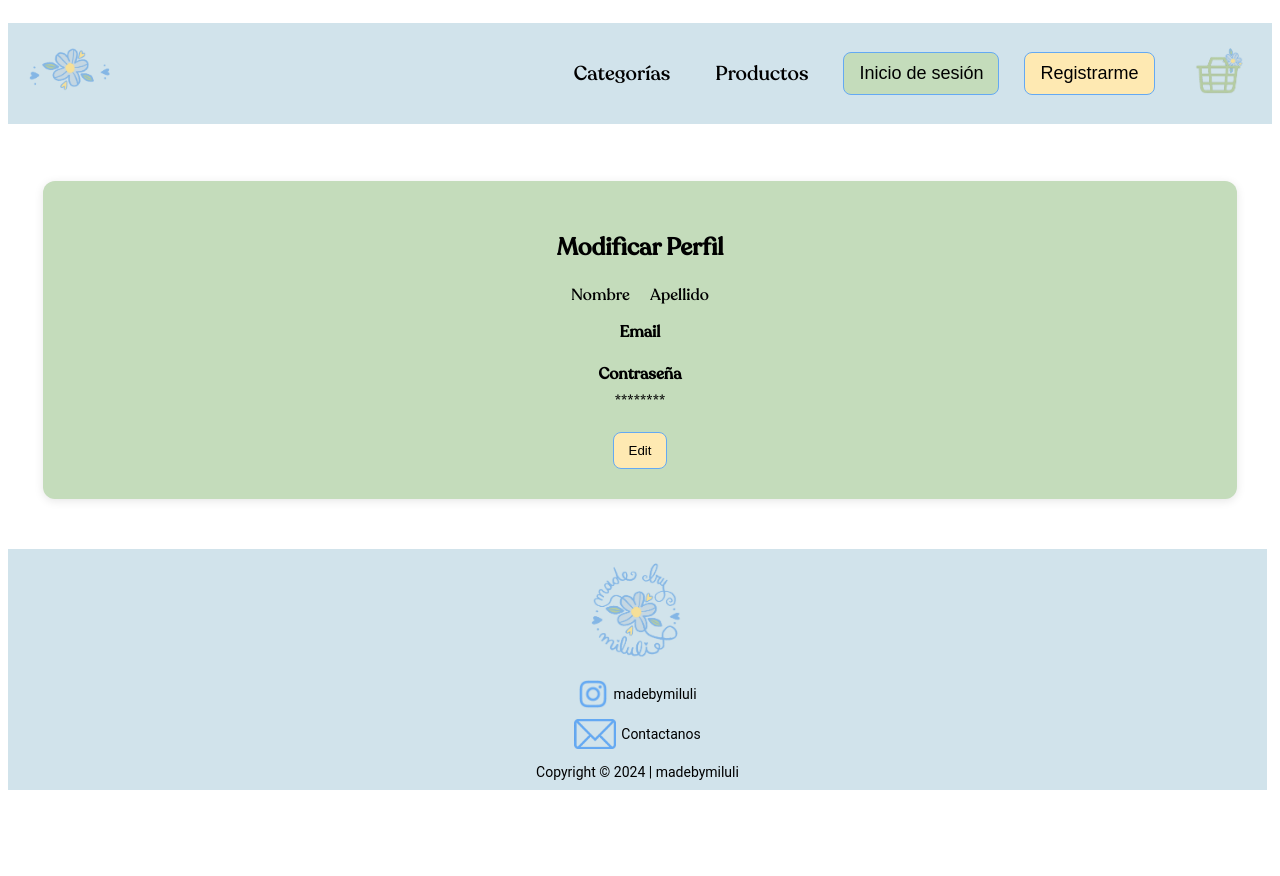
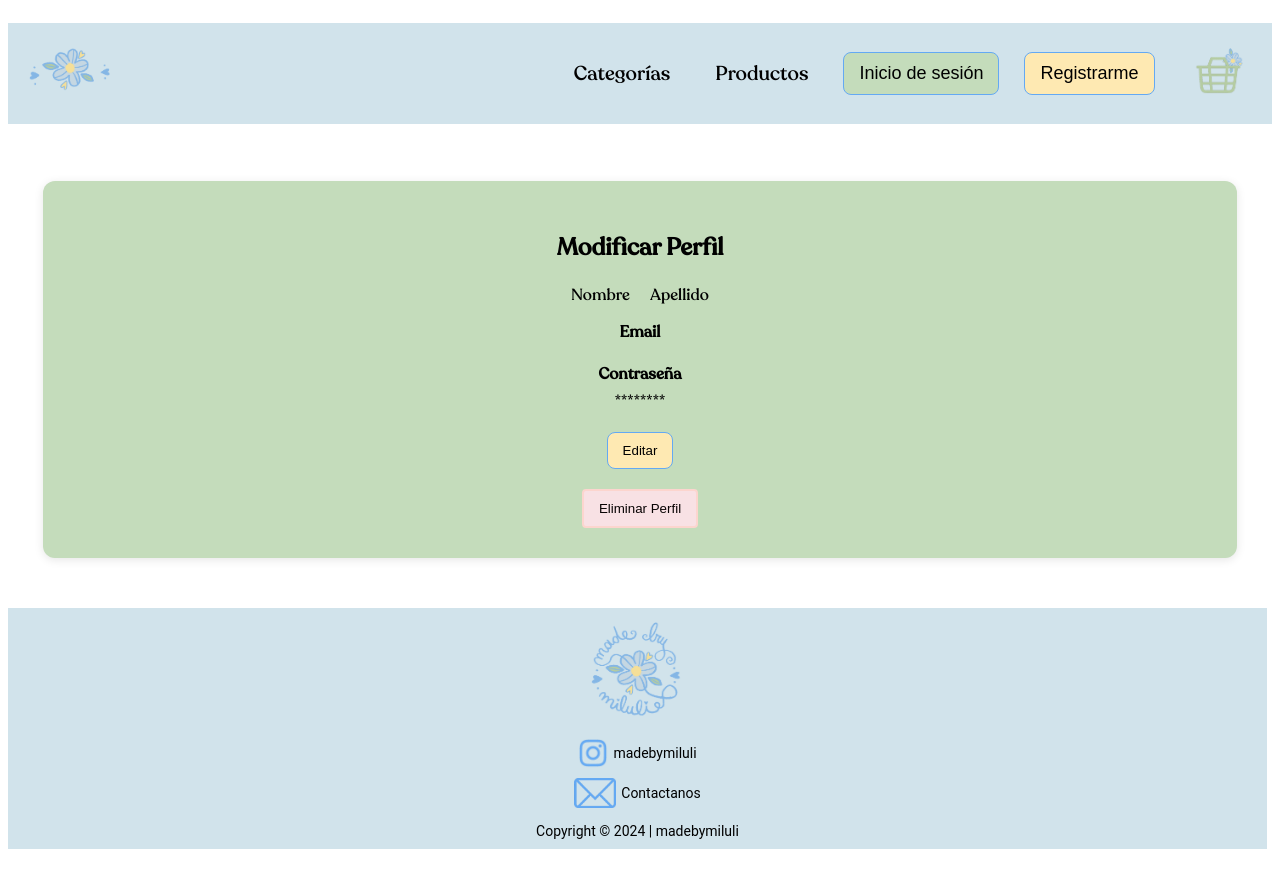
Before and after one commit to AceiteDeOliva/TPFinalMadeByMiluli, an Angular app in the folder e-commerce/: page /profile in a window 1280 px wide. Before the commit the page ends 817 px from the top, so only its background shows below. Built offline with nearby package versions, Linux system fonts and the light colour scheme.

Commit message:
Moved delete profile button
from manage users to profile-update-form

```diff
--- a/e-commerce/src/app/component/manage-users/manage-users.component.css
+++ b/e-commerce/src/app/component/manage-users/manage-users.component.css
@@ -130,17 +130,3 @@ button:hover {
   background-color: #F8D7DA;
   color: #721C24;
 }
-
-.delete-button {
-  background-color: #F8E1E4;
-  border: 2px solid #FCD5CE;
-  color: rgb(8, 3, 3);
-  padding: 10px 15px;
-  border-radius: 4px;
-  cursor: pointer;
-}
-
-.delete-button:hover {
-  background-color: #FCD5CE;
-  color: white;
-}
--- a/e-commerce/src/app/component/manage-users/manage-users.component.html
+++ b/e-commerce/src/app/component/manage-users/manage-users.component.html
@@ -30,9 +30,9 @@
         <app-profile-update-form
           [userData]="selectedEmployee"
           [isAdmin]="isAllowed"
-          (saveChanges)="onSaveChanges($event)">
+          (saveChanges)="onSaveChanges($event)"
+          (deleteProfile)="onDelete($event)">
         </app-profile-update-form>
-        <button class="delete-button" (click)="onDelete()">Eliminar Empleado</button>
       </div>
     </div>
 
--- a/e-commerce/src/app/component/manage-users/manage-users.component.ts
+++ b/e-commerce/src/app/component/manage-users/manage-users.component.ts
@@ -6,6 +6,7 @@ import { User } from '../../models/user';
 import { ProfileUpdateFormComponent } from "../profile-update-form/profile-update-form.component";
 import { RouterModule } from '@angular/router';
 import { Router } from '@angular/router';
+import { tap } from 'rxjs';
 
 @Component({
   selector: 'app-manage-users',
@@ -177,29 +178,34 @@ export class ManageUsersComponent implements OnInit {
     this.errorMessage = null;
   }
 
-  onDelete() {
-    if (this.selectedEmployee) {
-      this.userService.deleteUser(this.selectedEmployee.id).subscribe(
-        () => {
-          console.log('Employee eliminado:', this.selectedEmployee);
+  onDelete(userId: string) {
+    this.userService
+      .deleteUser(userId)
+      .pipe(
+        tap(() => {
+          console.log('Employee eliminado:', userId);
 
-          // Remove the deleted employee from the local arrays
-          this.employees = this.employees.filter(emp => emp.id !== this.selectedEmployee!.id);
-          this.filteredEmployees = this.filteredEmployees.filter(emp => emp.id !== this.selectedEmployee!.id);
+          // Update the local arrays to remove the deleted user
+          this.employees = this.employees.filter(emp => emp.id !== userId);
+          this.filteredEmployees = this.filteredEmployees.filter(emp => emp.id !== userId);
 
           this.selectedEmployee = null; // Clear the selection
           this.successMessage = 'Empleado Eliminado Exitosamente';
-        },
-        error => {
+        })
+      )
+      .subscribe({
+        error: error => {
           console.error('Delete error:', error);
           this.errorMessage = 'Error al eliminar empleado.';
-        }
-      );
-    }
+        },
+      });
   }
 
 
   goToRegister() { //Link to register function
     this.router.navigate(['registerEmployee']);
   }
+
+
+
 }
--- a/e-commerce/src/app/component/profile-update-form/profile-update-form.component.css
+++ b/e-commerce/src/app/component/profile-update-form/profile-update-form.component.css
@@ -83,3 +83,17 @@ button:hover {
     font-size: 14px;
   }
 }
+
+.delete-button {
+  background-color: #F8E1E4;
+  border: 2px solid #FCD5CE;
+  color: rgb(8, 3, 3);
+  padding: 10px 15px;
+  border-radius: 4px;
+  cursor: pointer;
+}
+
+.delete-button:hover {
+  background-color: #FCD5CE;
+  color: white;
+}
--- a/e-commerce/src/app/component/profile-update-form/profile-update-form.component.html
+++ b/e-commerce/src/app/component/profile-update-form/profile-update-form.component.html
@@ -38,7 +38,8 @@
     <span *ngIf="!isEditing">{{ profileForm.get('credential')?.value }}</span>
   </div>
 
-  <button *ngIf="!isEditing" type="button" (click)="onEdit()">Edit</button>
-  <button *ngIf="isEditing" type="submit">Save Changes</button>
-  <button *ngIf="isEditing" type="button" (click)="onCancel()">Cancel</button>
+  <button *ngIf="!isEditing" type="button" (click)="onEdit()">Editar</button>
+  <button *ngIf="isEditing" type="submit">Guardar cambios</button>
+  <button *ngIf="isEditing" type="button" (click)="onCancel()">Cancelar</button>
+  <button type="button" class="delete-button" (click)="onDelete()">Eliminar Perfil</button>
 </form>
--- a/e-commerce/src/app/component/profile-update-form/profile-update-form.component.ts
+++ b/e-commerce/src/app/component/profile-update-form/profile-update-form.component.ts
@@ -15,11 +15,16 @@ export class ProfileUpdateFormComponent implements OnInit, OnChanges {
   @Input() userData!: User;
   @Input() isAdmin = false;
   @Output() saveChanges = new EventEmitter<Partial<User>>();
+  @Output() deleteProfile = new EventEmitter<string>();
+
 
   profileForm: FormGroup;
   isEditing = false;
 
-  constructor(private formBuilder: FormBuilder) {
+  constructor(
+    private formBuilder: FormBuilder,
+    private userService : UserService
+  ) {
     this.profileForm = this.formBuilder.group({
       name: ['', Validators.required],
       surname: ['', Validators.required],
@@ -71,4 +76,33 @@ export class ProfileUpdateFormComponent implements OnInit, OnChanges {
     this.isEditing = false;
     this.initializeForm();
   }
+
+  onDelete() {
+    if (this.userData) {
+      const confirmed = window.confirm(
+        `Are you sure you want to delete the profile of ${this.userData.name}?`
+      );
+
+      if (confirmed) {
+        if (this.deleteProfile.observed) {
+          this.deleteProfile.emit(this.userData.id);
+        } else {
+          this.userService.deleteUser(this.userData.id).subscribe({
+            next: () => {
+              console.log('Profile deleted successfully.');
+              window.location.href = '/home';
+            },
+            error: error => {
+              console.error('Error deleting user:', error);
+              alert('Error deleting the profile.');
+            },
+          });
+        }
+      }
+    }
+  }
+
+
+
+
 }
```
